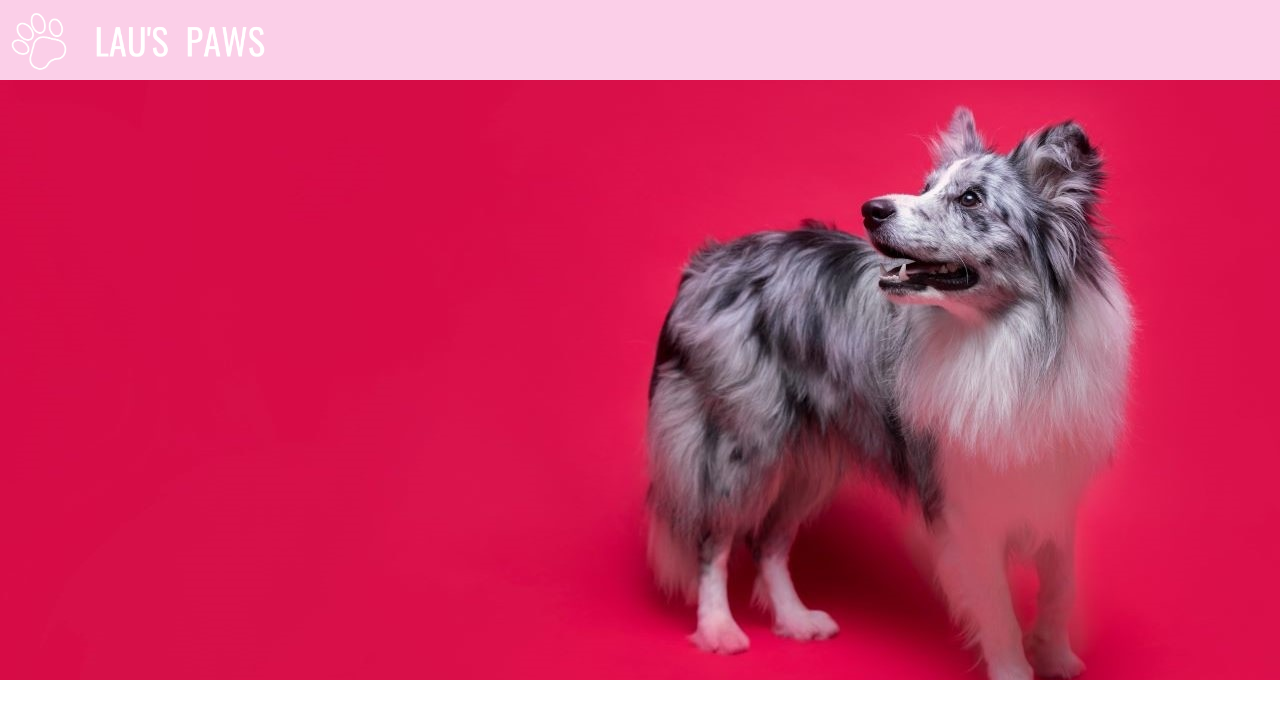
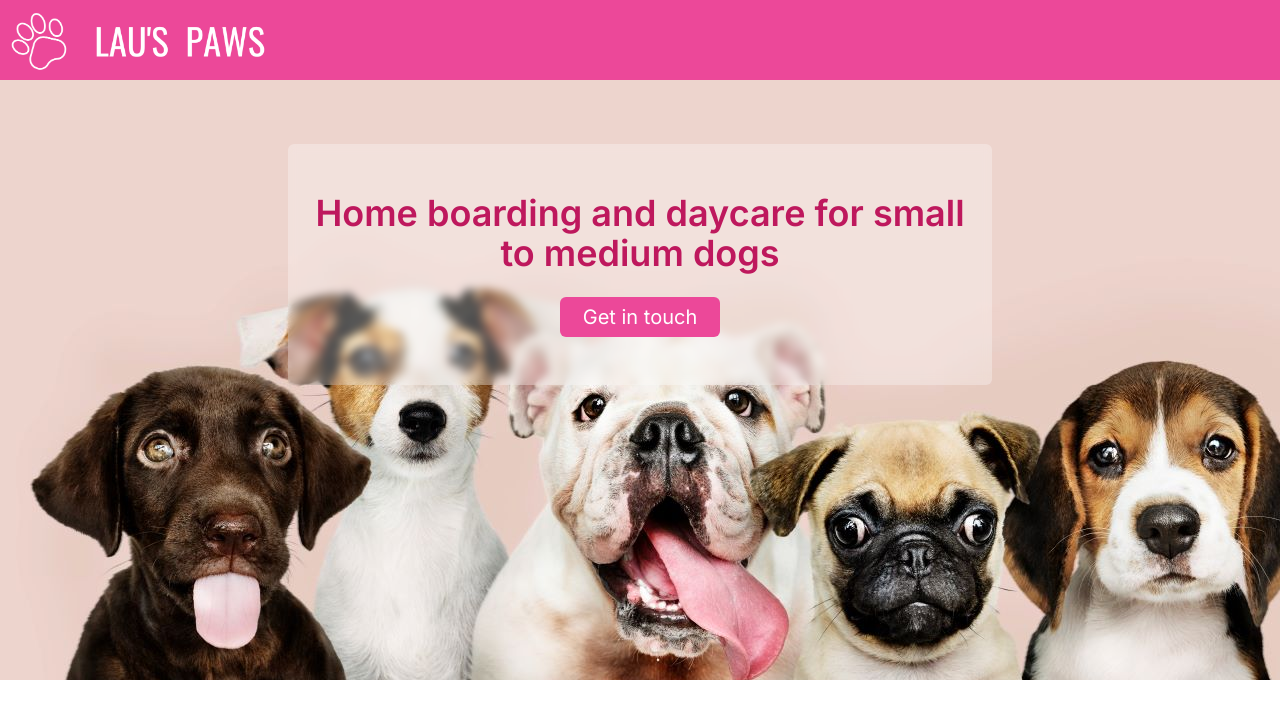
Before and after one commit to lolamindi/laus-paws, a Next.js app: page / in a window 1280 px wide. Shown: the top 718 px of the page. Built offline with nearby package versions, Linux system fonts and the light colour scheme.

Commit message:
add blurry box and text to home page

```diff
--- a/src/app/components/Header.jsx
+++ b/src/app/components/Header.jsx
@@ -4,7 +4,7 @@ import Image from "next/image";
 
 export default function Header() {
   return <header>
-    <div class="bg-pink-200 h-20 flex items-center">
+    <div class="bg-pink-500 h-20 flex items-center">
     <Image class=""
           src={logo}
           width={80}
--- a/src/app/page.js
+++ b/src/app/page.js
@@ -1,8 +1,18 @@
 export default function Home() {
   return (
-    <section>
-      <div class="bg-doggy h-[600px] w-6/6">
+    <>
+      <div className="bg-puppies h-[600px] relative">
+        <article className="absolute inset-0 flex justify-center mt-16">
+          <div className="w-[55%] h-[45%] bg-white/30 backdrop-blur-sm p-6 rounded-md flex flex-col items-center justify-center">
+            <h1 className="text-4xl text-center text-pink-700 font-semibold">
+              Home boarding and daycare for small to medium dogs
+            </h1>
+            <button className="bg-pink-500 w-40 h-10 rounded-md mt-6 flex items-center justify-center">
+              <span className="text-white text-center text-xl">Get in touch</span>
+            </button>
+          </div>
+        </article>
       </div>
-    </section>
+    </>
   );
 }
--- a/tailwind.config.js
+++ b/tailwind.config.js
@@ -8,7 +8,7 @@ module.exports = {
   theme: {
     extend: {
       backgroundImage: {
-        'doggy': "url('/assets/img/doggy.jpg')",
+        'puppies': "url('/assets/img/puppies.jpg')",
       },
     },
   },
```
Also changed, not shown: public/assets/img/puppies.jpg.
